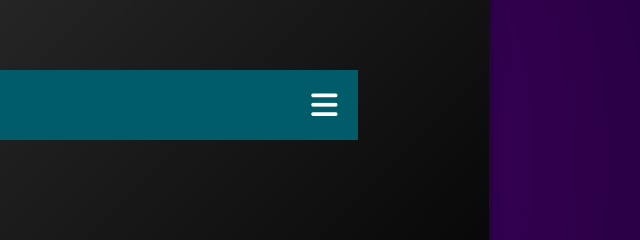
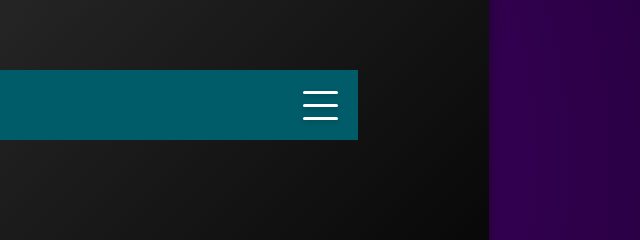
Before and after one commit to Garfield-Gitcode/dropdown-navbar, a plain HTML site: page index.html in a window 1280 px wide. Shown: the part 241-481 px from the top of the page, 589-1229 px from the left. Drawn offline with Linux system fonts and the light colour scheme.

Commit message:
Changes in nav menu icon

```diff
--- /dev/null
+++ b/app.js
@@ -0,0 +1,3 @@
+import Nav from "./js/nav.js";
+
+Nav();
--- a/css/style.css
+++ b/css/style.css
@@ -5,8 +5,8 @@
 
 body {
     align-items: center;
-    background: rgb(71,0,111);
-    background: radial-gradient(circle, rgba(71,0,111,1) 8%, rgba(36,0,59,1) 95%);
+    background: rgb(71, 0, 111);
+    background: radial-gradient(circle, rgba(71, 0, 111, 1) 8%, rgba(36, 0, 59, 1) 95%);
     display: flex;
     height: 100vh;
     justify-content: center;
@@ -14,8 +14,8 @@ body {
 
 .container {
     align-items: center;
-    background: rgb(57,57,57);
-    background: linear-gradient(135deg, rgba(57,57,57,1) 0%, rgba(0,0,0,1) 100%);
+    background: rgb(57, 57, 57);
+    background: linear-gradient(135deg, rgba(57, 57, 57, 1) 0%, rgba(0, 0, 0, 1) 100%);
     border-radius: 20px;
     box-shadow: rgba(0, 0, 0, 0.35) 0px 5px 15px;
     display: flex;
@@ -52,17 +52,15 @@ body {
 
 .nav-menu {
     align-items: center;
-    border-radius: 0 0 5px 0;
-    color: #fff;
     cursor: pointer;
     display: flex;
-    font-size: 30px;
     height: 100%;
     justify-content: center;
     padding: 20px;
 }
 
-.nav-menu:hover, .nav-links li:hover {
+.nav-menu:hover,
+.nav-links li:hover {
     background: #00515c;
     transition: background .3s;
 }
@@ -106,13 +104,77 @@ body {
     display: none;
 }
 
-#nav-check:checked ~ .nav-links {
+#nav-check:checked~.nav-links {
     transform: scaleY(1);
 }
 
 /*
 --------------------
     END NAVBAR
+--------------------
+*/
+
+/*
+--------------------
+    MENU ICON
+--------------------
+*/
+
+.menu-icon {
+    width: 35px;
+    height: 3px;
+    background: #FCFCFC;
+    position: relative;
+    box-shadow: 0 2px 5px rgba(0, 0, 0, .2);
+    transition: 0.5s;
+    border-radius: 10px;
+}
+
+.menu-icon::before {
+    top: -13px;
+}
+
+.menu-icon::after {
+    top: 13px;
+}
+
+/* Nav menu container */
+.nav-menu {
+    position: relative;
+    cursor: pointer;
+}
+
+.menu-icon:before,
+.menu-icon:after {
+    content: '';
+    position: absolute;
+    width: 35px;
+    height: 3px;
+    background: #FCFCFC;
+    box-shadow: 0 2px 5px rgba(0, 0, 0, 0.2);
+    transition: 0.5s;
+    border-radius: 10px;
+}
+
+#nav-check:checked~.nav-menu.active .menu-icon {
+    background: rgba(0, 0, 0, 0);
+    box-shadow: 0 2px 5px rgba(0, 0, 0, 0);
+}
+
+#nav-check:checked~.nav-menu.active .menu-icon:before {
+    top: 0;
+    transform: rotate(45deg);
+}
+
+#nav-check:checked~.nav-menu.active .menu-icon:after {
+    top: 0;
+    transform: rotate(135deg);
+    box-shadow: 0 -2px 5px rgba(0, 0, 0, 0.2);
+}
+
+/*
+--------------------
+    END MENU ICON
 --------------------
 */
 
@@ -123,8 +185,8 @@ body {
 --------------------
 */
 .card {
-    background: rgb(57,57,57);
-    background: linear-gradient(135deg, rgba(57,57,57,1) 0%, rgba(0,0,0,1) 100%);
+    background: rgb(57, 57, 57);
+    background: linear-gradient(135deg, rgba(57, 57, 57, 1) 0%, rgba(0, 0, 0, 1) 100%);
     border-radius: 20px;
     box-shadow: rgba(0, 0, 0, 0.35) 0px 5px 15px;
     height: 576px;
@@ -134,7 +196,7 @@ body {
     position: relative;
 }
 
-.card > .card-header {
+.card>.card-header {
     align-items: center;
     border-radius: 20px 0;
     color: #fff;
@@ -145,28 +207,29 @@ body {
     width: 100%;
 }
 
-.card > .card-header h3 {
+.card>.card-header h3 {
     font-size: 20px;
     font-weight: 500;
 }
 
-.card > .card-header h3 p {
+.card>.card-header h3 p {
     font-size: 15px;
 }
 
-.card > .card-header > .card-header__user {
+.card>.card-header>.card-header__user {
     align-items: center;
     border-radius: 50%;
     display: flex;
     height: 50px;
     width: 50px;
 }
-.card > .card-header > .card-header__user img {
+
+.card>.card-header>.card-header__user img {
     border-radius: 50%;
     object-fit: cover;
 }
 
-.card > .card-body {
+.card>.card-body {
     position: absolute;
     width: 100%;
     height: 50%;
--- a/index.html
+++ b/index.html
@@ -28,16 +28,22 @@
             <div class="card-header__user">
                 <img src="./img/logo.png" alt="garfield-gitcode-logo">
             </div>
-            <h3>Garfield Gitcode <p>@garfield_gitcode</p></h3>
+            <h3>Garfield Gitcode <p>@garfield_gitcode</p>
+            </h3>
         </div>
 
         <div class="card-body">
             <nav class="navbar-responsive">
                 <input type="checkbox" id="nav-check">
                 <div class="nav-logo">GC</div>
-                <label for="nav-check">
+
+                <label for="nav-check" class="nav-menu">
+                    <div class="menu-icon"></div>
+                </label>
+
+                <!-- <label for="nav-check">
                     <div class="nav-menu"><i class="fa-solid fa-bars"></i></div>
-                </label>
+                </label> -->
                 <div class="nav-links">
                     <ul>
                         <li><a href="#">Home</a></li>
@@ -48,6 +54,8 @@
             </nav>
         </div>
     </div>
+
+    <script type="module" src="./app.js"></script>
 </body>
 
 </html>
--- /dev/null
+++ b/js/nav.js
@@ -0,0 +1,12 @@
+const nav = document.querySelector('.nav-menu');
+
+const Nav = () => {
+
+    nav.addEventListener('click', changeIcon);
+
+    function changeIcon() {
+        nav.classList.toggle('active');
+    }
+};
+
+export default Nav;
```
